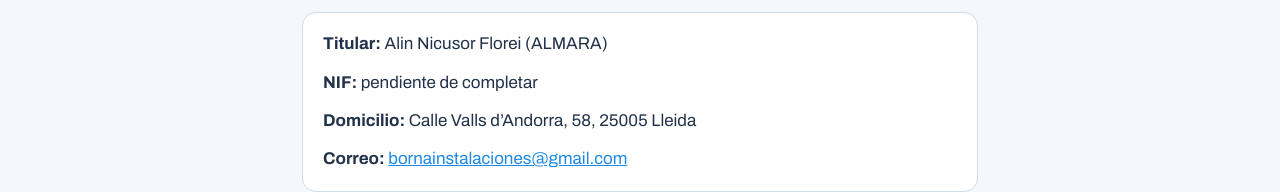
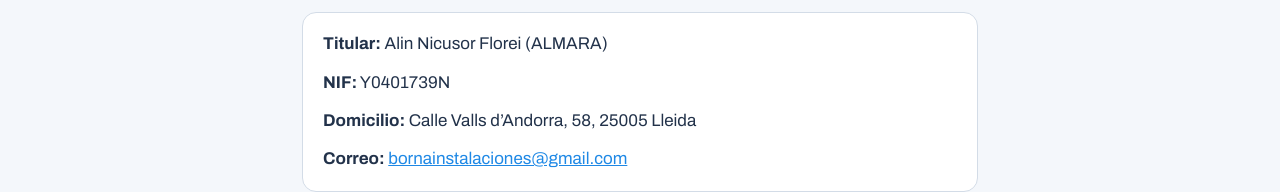
Before and after one commit to rdh2f6h8yc-byte/borna-web, a plain HTML site: page aviso-legal/index.html in a window 1280 px wide. Shown: the part 284-476 px from the top of the page. Drawn offline with Linux system fonts and the light colour scheme.

Commit message:
Añade el NIF del titular en aviso legal, privacidad y condiciones
Co-Authored-By: Claude Opus 5.5 <noreply@anthropic.com>
Claude-Session: https://claude.ai/code/session_0159CfHHY87BmoaC66CovpUw

```diff
--- a/aviso-legal/index.html
+++ b/aviso-legal/index.html
@@ -30,7 +30,7 @@
 <p>En cumplimiento de la Ley 34/2002, de servicios de la sociedad de la información y de comercio electrónico, estos son los datos del titular de esta web y de Borna:</p>
 <div class="ficha">
 <p><b>Titular:</b> Alin Nicusor Florei (ALMARA)</p>
-<p><b>NIF:</b> <!--NIF-->pendiente de completar</p>
+<p><b>NIF:</b> Y0401739N</p>
 <p><b>Domicilio:</b> Calle Valls d’Andorra, 58, 25005 Lleida</p>
 <p><b>Correo:</b> <a href="mailto:bornainstalaciones@gmail.com">bornainstalaciones@gmail.com</a></p>
 </div>
```
Also changed, not shown: condiciones/index.html (+1 -1 lines), privacidad/index.html (+1 -1 lines), 1 other file.
